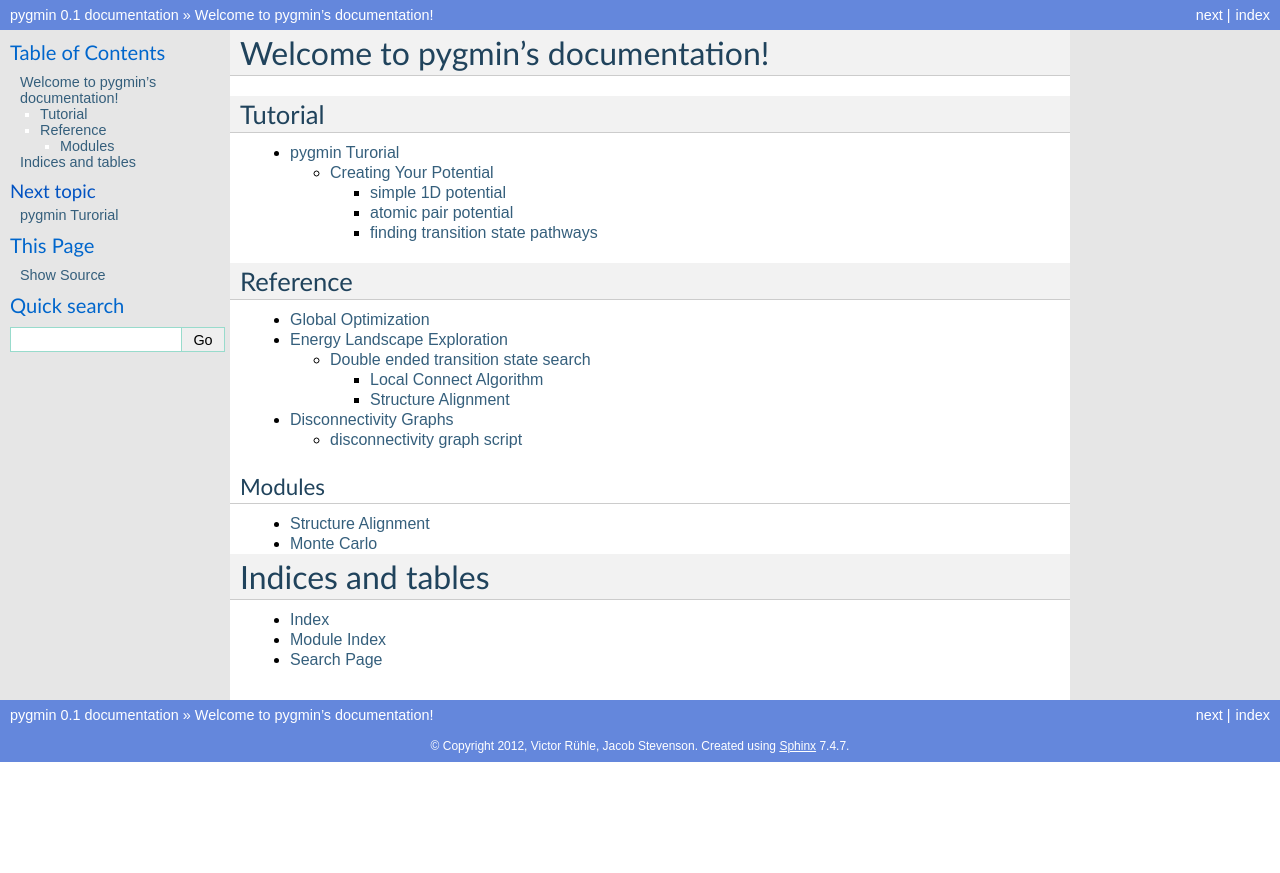
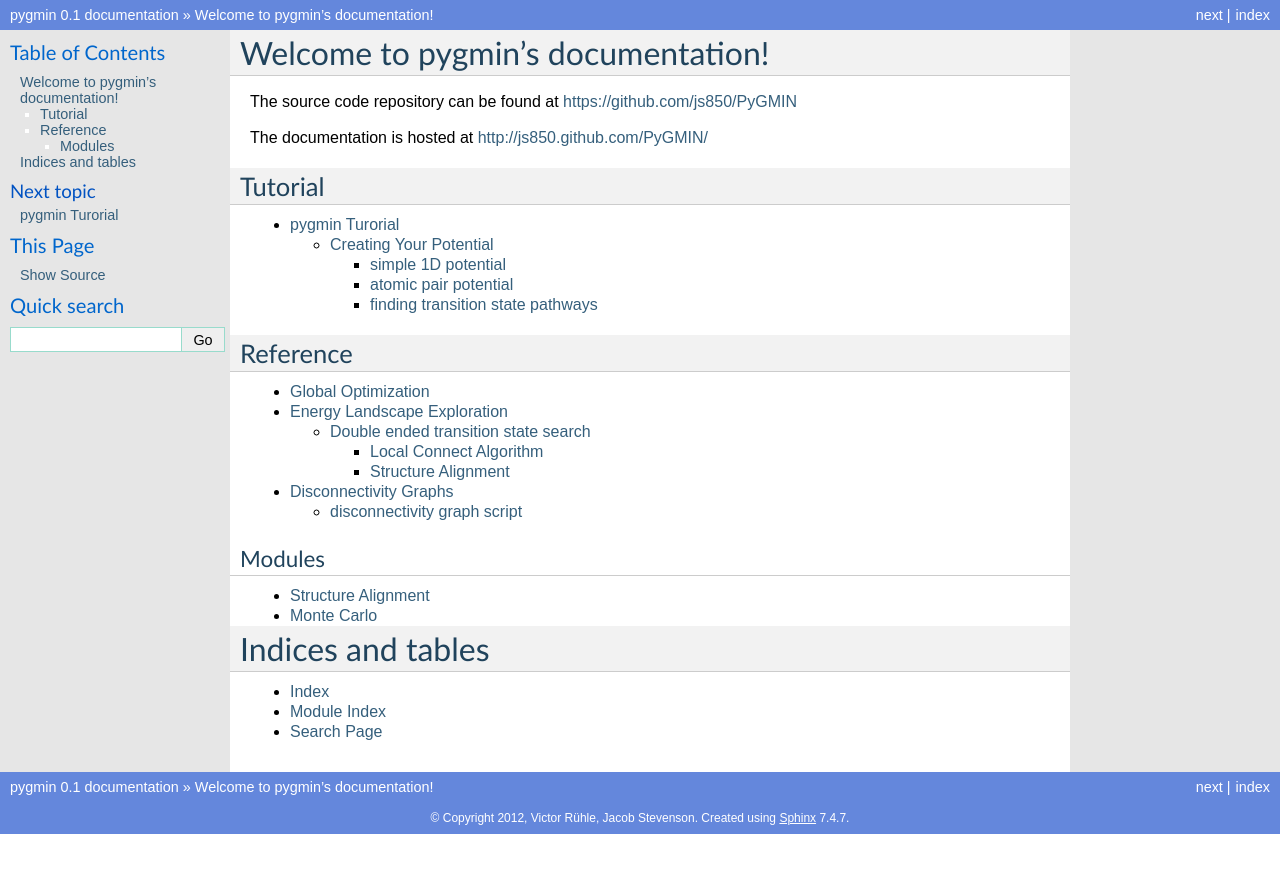
Before and after one commit to pele-python/pele, a Sphinx documentation site: the page built from doc/index.rst, in a window 1280 px wide. Shown: the top 873 px of the page. Built offline with Sphinx 7.4.7, drawn with Linux system fonts in a browser that asks for light colours; formulas are drawn with MathJax 3; pages that are not in the unit, such as notebooks, are missing from menus.

Commit message:
add links to documentation

```diff
--- a/doc/index.rst
+++ b/doc/index.rst
@@ -5,6 +5,10 @@
 
 Welcome to pygmin's documentation!
 ==================================
+
+The source code repository can be found at `<https://github.com/js850/PyGMIN>`_
+
+The documentation is hosted at `<http://js850.github.com/PyGMIN/>`_
 
 Tutorial
 --------
```
